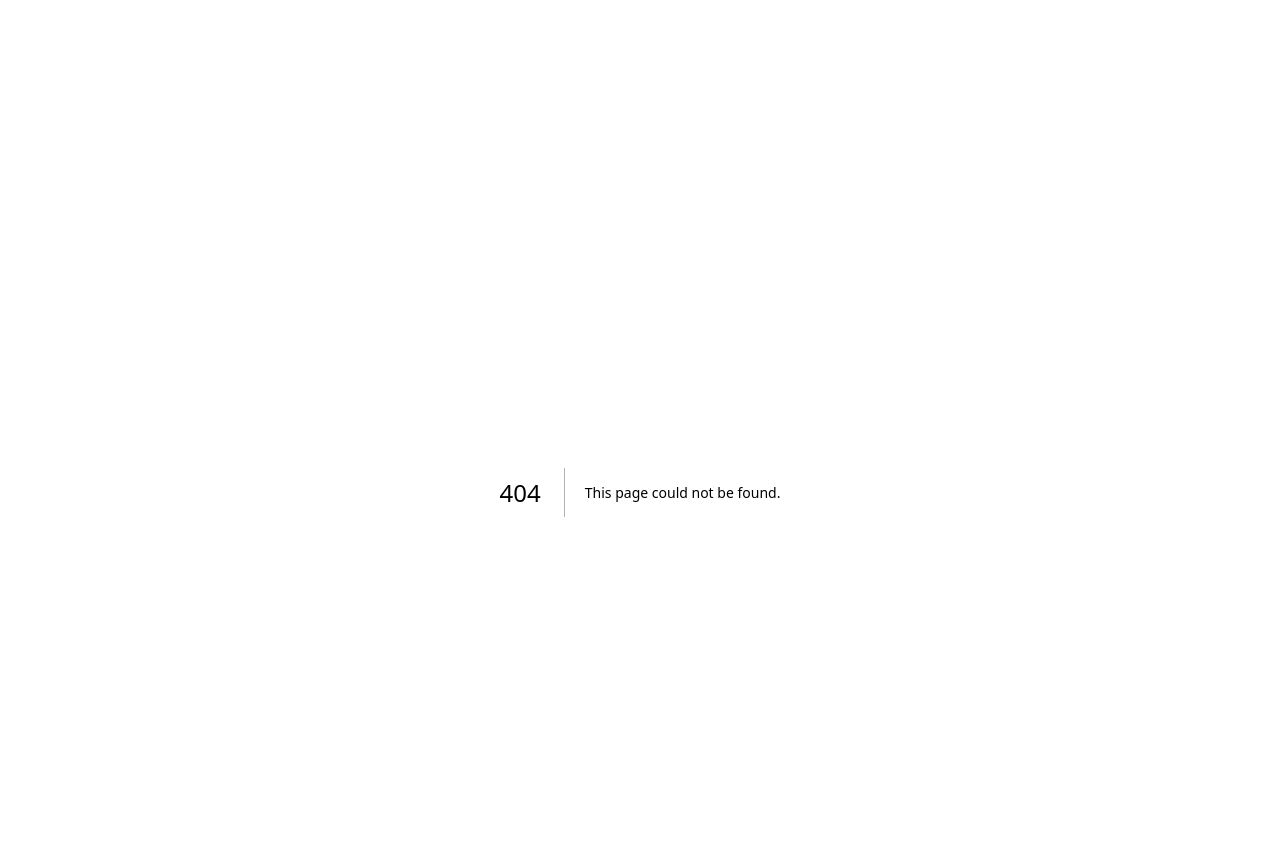
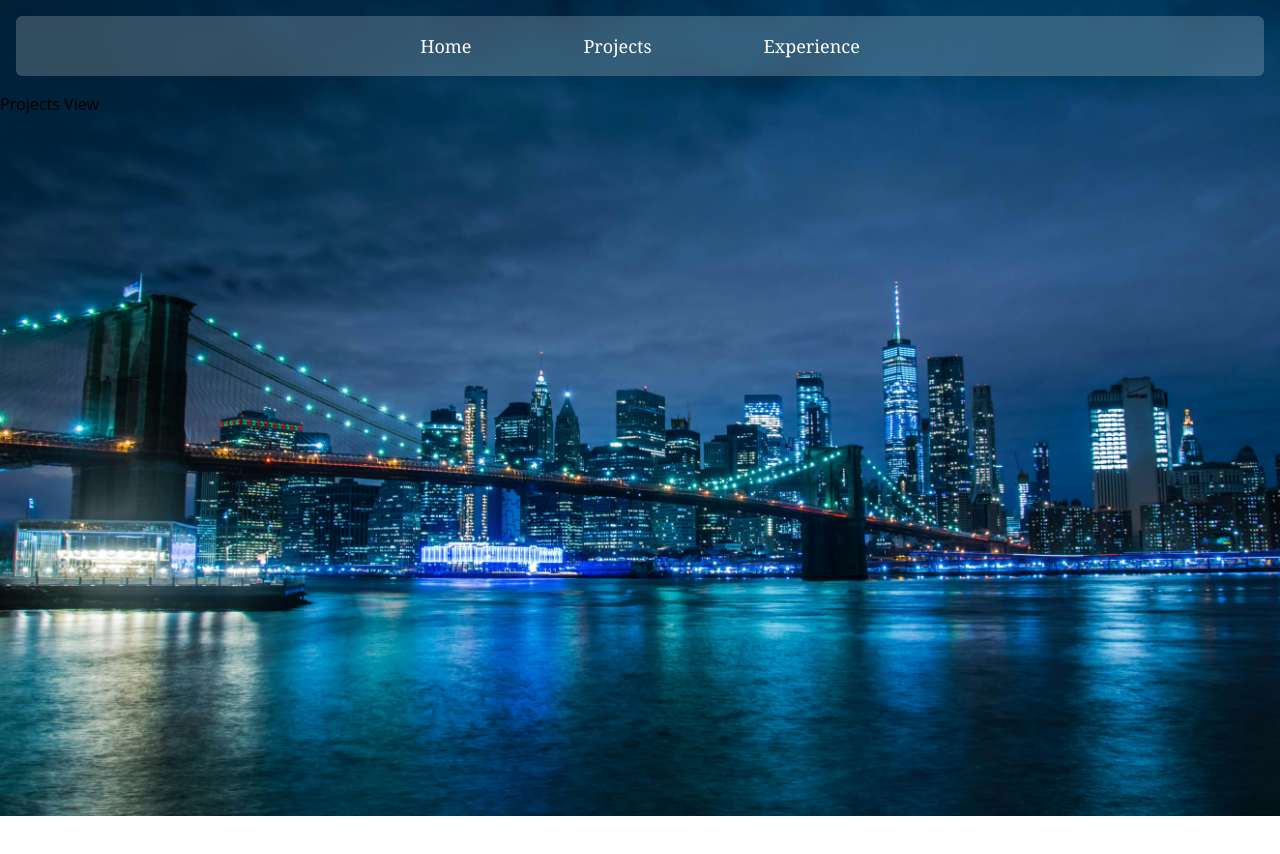
Before and after one commit to banrostin1312/Portafolio, a Next.js app in the folder portafolio/: page /projects in a window 1280 px wide. Before the commit this address had no page. Shown: the top 854 px of the page. After the commit the page ends 816 px from the top, so only its background shows below. Built offline with nearby package versions, Linux system fonts and the light colour scheme.

Commit message:
Ajuste de ruta projects!

```diff
--- a/portafolio/src/app/aboutme/page.tsx
+++ /dev/null
@@ -1,12 +0,0 @@
-
-
-
-const AboutMe: React.FC = () => {
-    return (
-        <div>
-          AboutMe View
-        </div>
-    )
-}
-
-export default AboutMe;
--- /dev/null
+++ b/portafolio/src/app/projects/page.tsx
@@ -0,0 +1,12 @@
+
+
+
+const Projects: React.FC = () => {
+    return (
+        <div>
+          Projects View
+        </div>
+    )
+}
+
+export default Projects;
--- a/portafolio/src/components/navbar/Navbar.tsx
+++ b/portafolio/src/components/navbar/Navbar.tsx
@@ -12,7 +12,7 @@ const Navbar: React.FC = () => {
             sm:flex-row sm:gap-24 font-serif lg:gap-28
             ">
                 <Link href="/" className="hover:text-neon-blue"><li>Home</li></Link>
-                <Link href="/aboutme" className="hover:text-neon-blue"><li>About Me</li></Link>
+                <Link href="/projects" className="hover:text-neon-blue"><li>Projects</li></Link>
                 <Link href="" className="hover:text-neon-blue"><li>Experience</li></Link>
             </ul>
 
```
